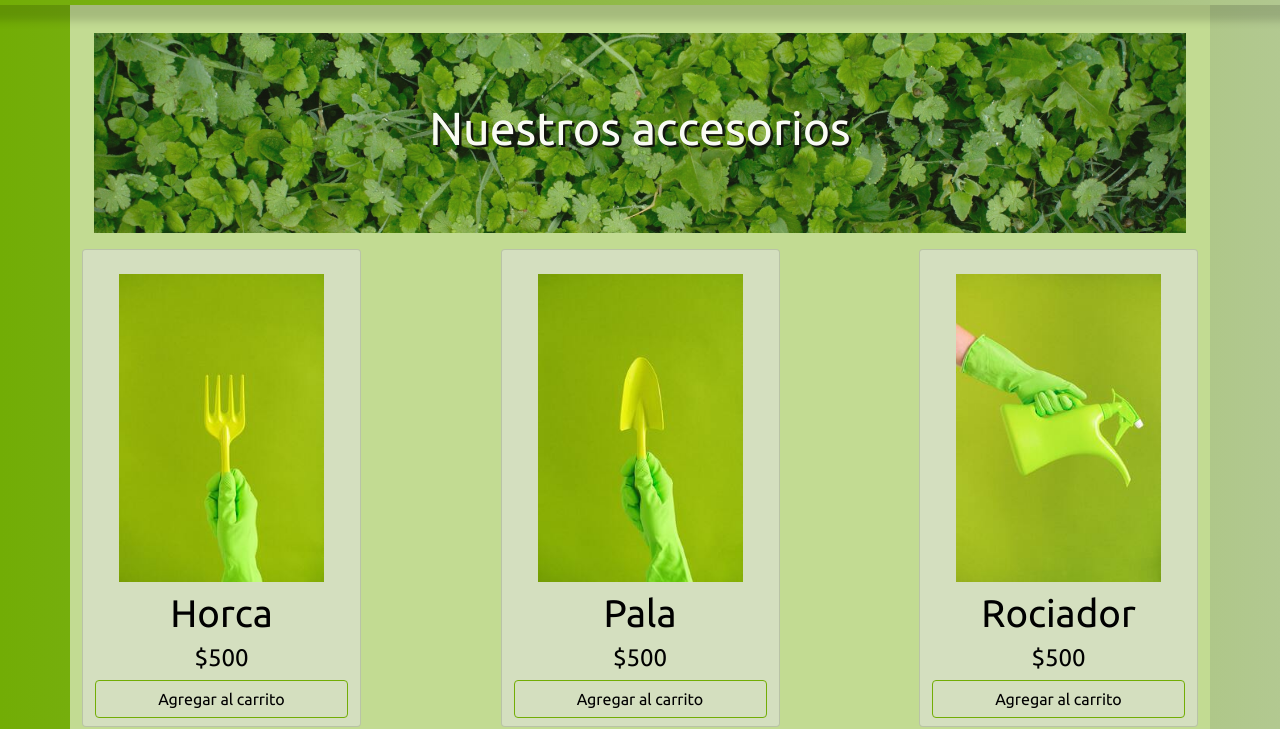
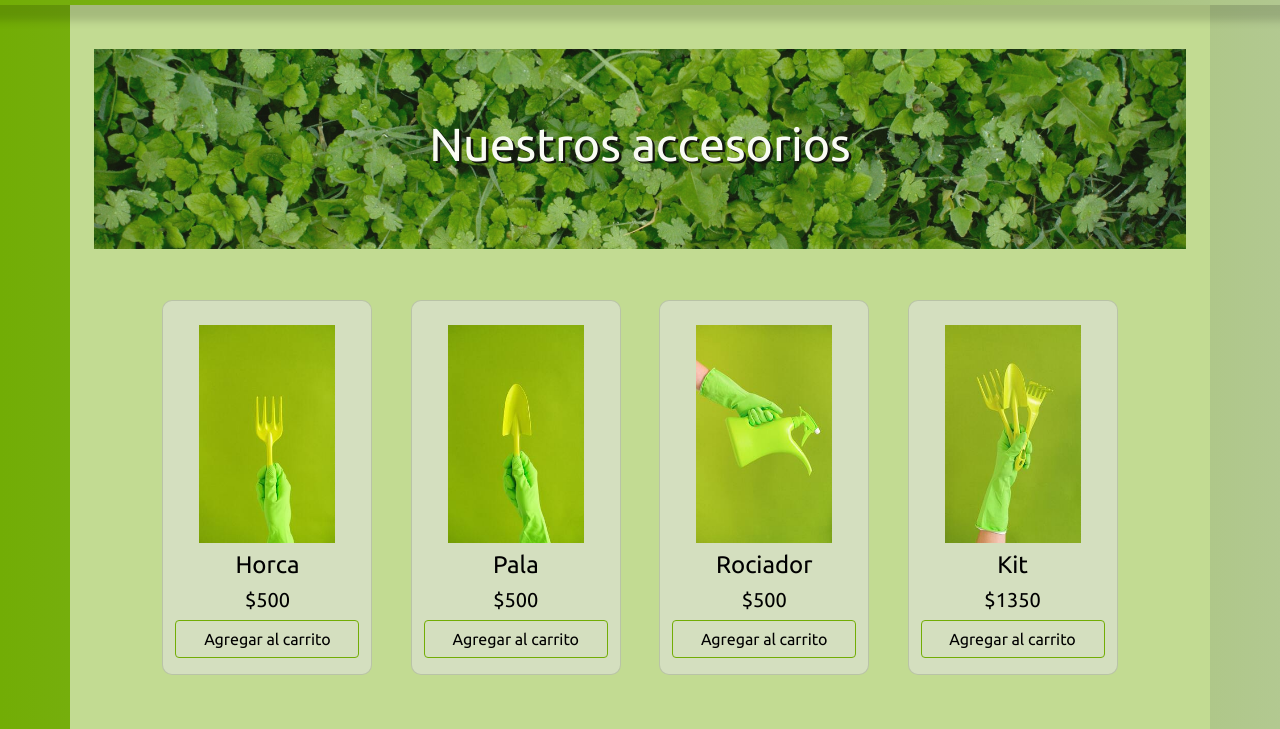
Before and after one commit to TomasDiStefano/Plantines-Juncal, a website: page productos/accesorios/index.html in a window 1280 px wide. Shown: the part 71-800 px from the top of the page. Drawn offline with nearby package versions, Linux system fonts and the light colour scheme.

Commit message:
Agregado seccion de accesorios

```diff
--- a/productos/accesorios/index.html
+++ b/productos/accesorios/index.html
@@ -66,7 +66,45 @@
         </nav>
     </header>
 
-    <section class="container bg-section px-4 pt-4">
+    <section class="container bg-section p-4">
+
+      <div class="col-lg-12 my-3 row justify-content-center mx-auto text-center">
+        <div class="banner__products d-flex justify-content-center align-items-center my-3">
+          <h1 class="text-center text-white scaling-item banner__products--title py-auto ">
+            Nuestros accesorios
+          </h1>
+        </div>
+
+        <div class="col-lg-12 my-3 row justify-content-center mx-auto text-center">
+              <div class="card card-container mb-5 scaling-item ">
+                <img src="../../imagenes/accesorios/pexels-anna-shvets-5218002.jpg" class="p-4 pb-2" style="width: 100%;" alt="">
+                <h4>Horca</h4>
+                <h5>$500</h5>
+                <a class="btn mb-2 card--button " href="#" role="button">Agregar al carrito</a>
+              </div>
+              <div class="card card-container mb-5 scaling-item ">
+                <img src="../../imagenes/accesorios/pexels-anna-shvets-5218004.jpg" class="p-4 pb-2" style="width: 100%;" alt="">
+                <h4>Pala</h4>
+                <h5>$500</h5>
+                <a class="btn mb-2 card--button " href="#" role="button">Agregar al carrito</a>
+              </div>
+              <div class="card card-container mb-5 scaling-item ">
+                <img src="../../imagenes/accesorios/pexels-anna-shvets-5218005.jpg" class="p-4 pb-2" style="width: 100%;" alt="">
+                <h4>Rociador</h4>
+                <h5>$500</h5>
+                <a class="btn mb-2 card--button" href="#" role="button">Agregar al carrito</a>
+              </div>
+              <div class="card card-container mb-5 scaling-item ">
+                <img src="../../imagenes/accesorios/pexels-anna-shvets-5218008.jpg" class="p-4 pb-2" style="width: 100%;" alt="">
+                <h4>Kit</h4>
+                <h5>$1350</h5>
+                <a class="btn mb-2 card--button " href="#" role="button">Agregar al carrito</a>
+              </div>
+        </div>
+      </div>
+    </section>
+
+    <!-- <section class="container bg-section px-4 pt-4">
         <div class="banner__products d-flex justify-content-center align-items-center my-3">
           <h1 class="text-center text-white scaling-item banner__products--title py-auto ">
             Nuestros accesorios
@@ -75,33 +113,21 @@
 
         <div class="row justify-content-between text-center">
             <div class="col-lg-3 card mb-5 rounded scaling-item">
-                <img src="../../imagenes/accesorios/pexels-anna-shvets-5218002.jpg" class="p-4 pb-2" style="width: 100%;" alt="">
-                <h2>Horca</h2>
-                <h4>$500</h4>
-                <a class="btn mb-2 card--button " href="#" role="button">Agregar al carrito</a>
+
             </div>
             <div class="col-lg-3 card mb-5 rounded scaling-item" >
-                <img src="../../imagenes/accesorios/pexels-anna-shvets-5218004.jpg" class="p-4 pb-2" style="width: 100%;" alt="">
-                <h2>Pala</h2>
-                <h4>$500</h4>
-                <a class="btn mb-2 card--button " href="#" role="button">Agregar al carrito</a>
+
             </div>
             <div class="col-lg-3 card mb-5 rounded scaling-item">
-                <img src="../../imagenes/accesorios/pexels-anna-shvets-5218005.jpg" class="p-4 pb-2" style="width: 100%;" alt="">
-                <h2>Rociador</h2>
-                <h4>$500</h4>
-                <a class="btn mb-2 card--button" href="#" role="button">Agregar al carrito</a>
+
             </div>
         </div>
         <div class="row justify-content-between text-center">
             <div class="col-lg-3 card mb-5 rounded scaling-item">
-                <img src="../../imagenes/accesorios/pexels-anna-shvets-5218008.jpg" class="p-4 pb-2" style="width: 100%;" alt="">
-                <h2>Kit Completo</h2>
-                <h4>$1350</h4>
-                <a class="btn mb-2 card--button " href="#" role="button">Agregar al carrito</a>
+
             </div>
         </div>
-    </section>
+    </section> -->
 
 
     <footer class="container mt-5 pb-3">
```
Also changed, not shown: productos/plantines/index.html (+1 -1 lines).
